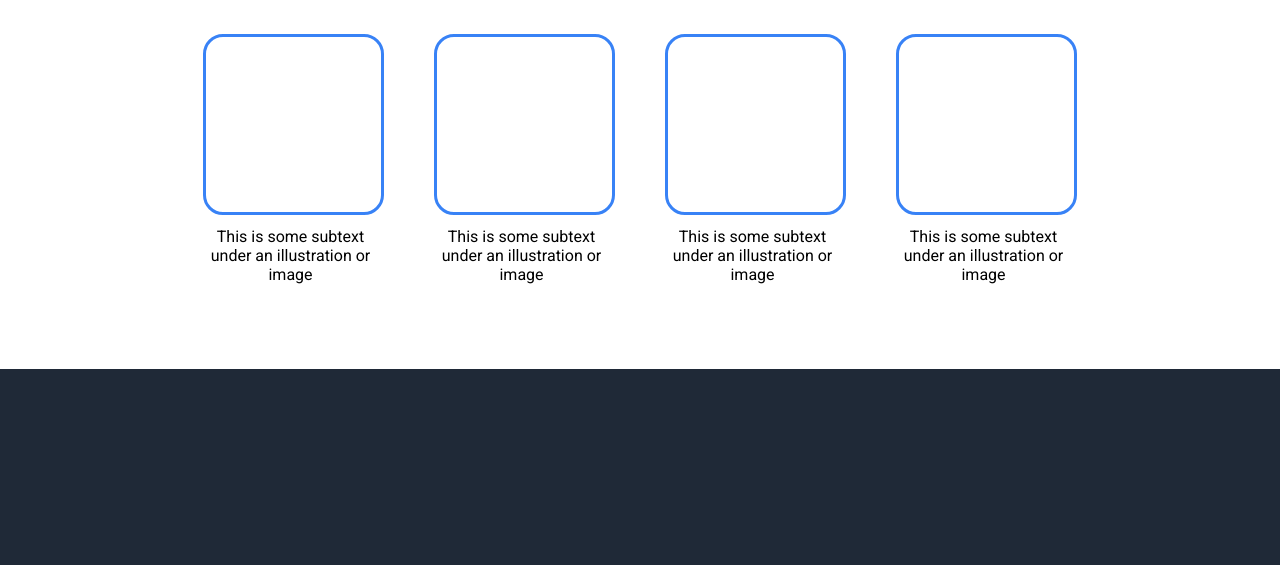
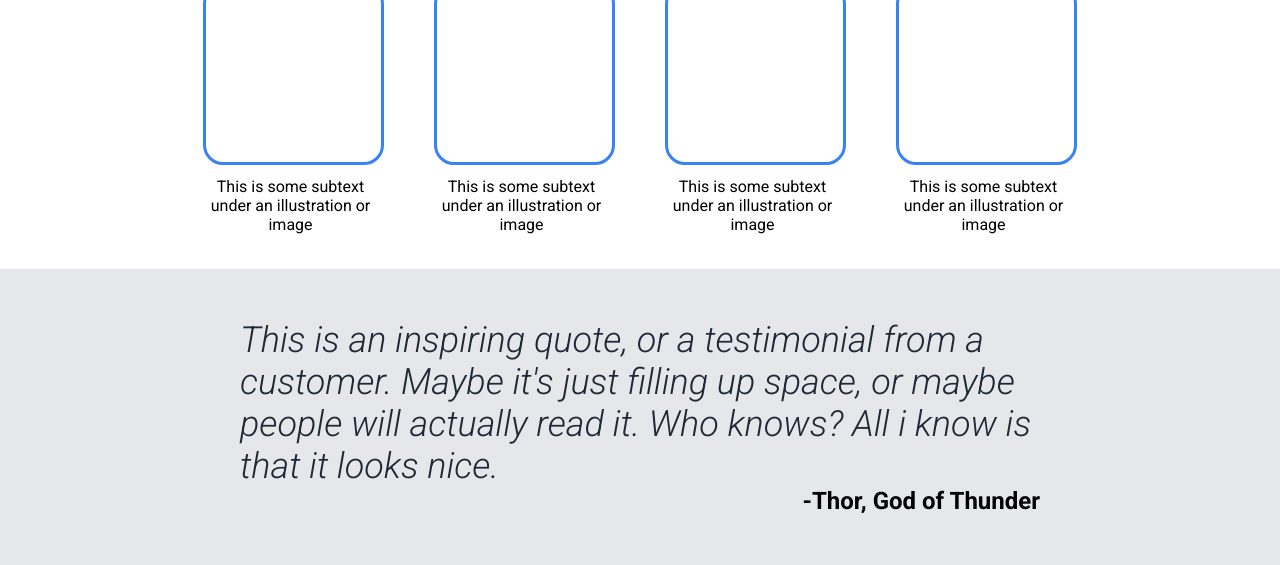
Before and after one commit to guilleondik/my-first-landing-page, a plain HTML site: page index.html in a window 1280 px wide. Shown: the part 581-1146 px from the top of the page. Before the commit the page ends 950 px from the top, so only its background shows below. Drawn offline with Linux system fonts and the light colour scheme.

Commit message:
Parte tres parcialmente termina
Adjunta a afuturos cambios

```diff
--- a/index.html
+++ b/index.html
@@ -48,5 +48,12 @@
                 </div>
         </div>
 
+        <div class="three">
+            <div class="quote">
+                <div class="texto">This is an inspiring quote, or a testimonial from a customer. Maybe it's just filling up space, or maybe people will actually read it. Who knows? All i know is that it looks nice.</div>
+                <div class="autor">-Thor, God of Thunder</div>
+            </div>
+        </div>
+
     </body>
 </html>
--- a/style.css
+++ b/style.css
@@ -1,4 +1,4 @@
-@import url('https://fonts.googleapis.com/css2?family=Roboto:wght@400;700&display=swap');
+@import url('https://fonts.googleapis.com/css2?family=Roboto:ital,wght@0,100;0,300;0,400;0,500;0,700;0,900;1,100;1,300;1,400;1,500;1,700;1,900&display=swap');
 
 body {
     font-family: 'Roboto', sans-serif;
@@ -85,7 +85,7 @@ a:hover {
 
 .two {
     background-color: white;
-    padding: 50px;
+
 }
 
 .cubito {
@@ -116,3 +116,28 @@ a:hover {
     max-width: 175px;
     text-align: center;
 }
+
+.texto {
+    font-size: 36px;
+    font-style: italic;
+    font-weight: 300;
+    color: #1f2937;
+}
+
+.autor {
+    font-size: 24px;
+    display: flex;
+    justify-content: flex-end;
+    font-weight: 700;
+}
+
+.quote {
+    max-width: 800px;
+}
+
+.three {
+    display: flex;
+    justify-content: center;
+    background-color: #e5e7eb;
+    padding: 50px;
+}
```
